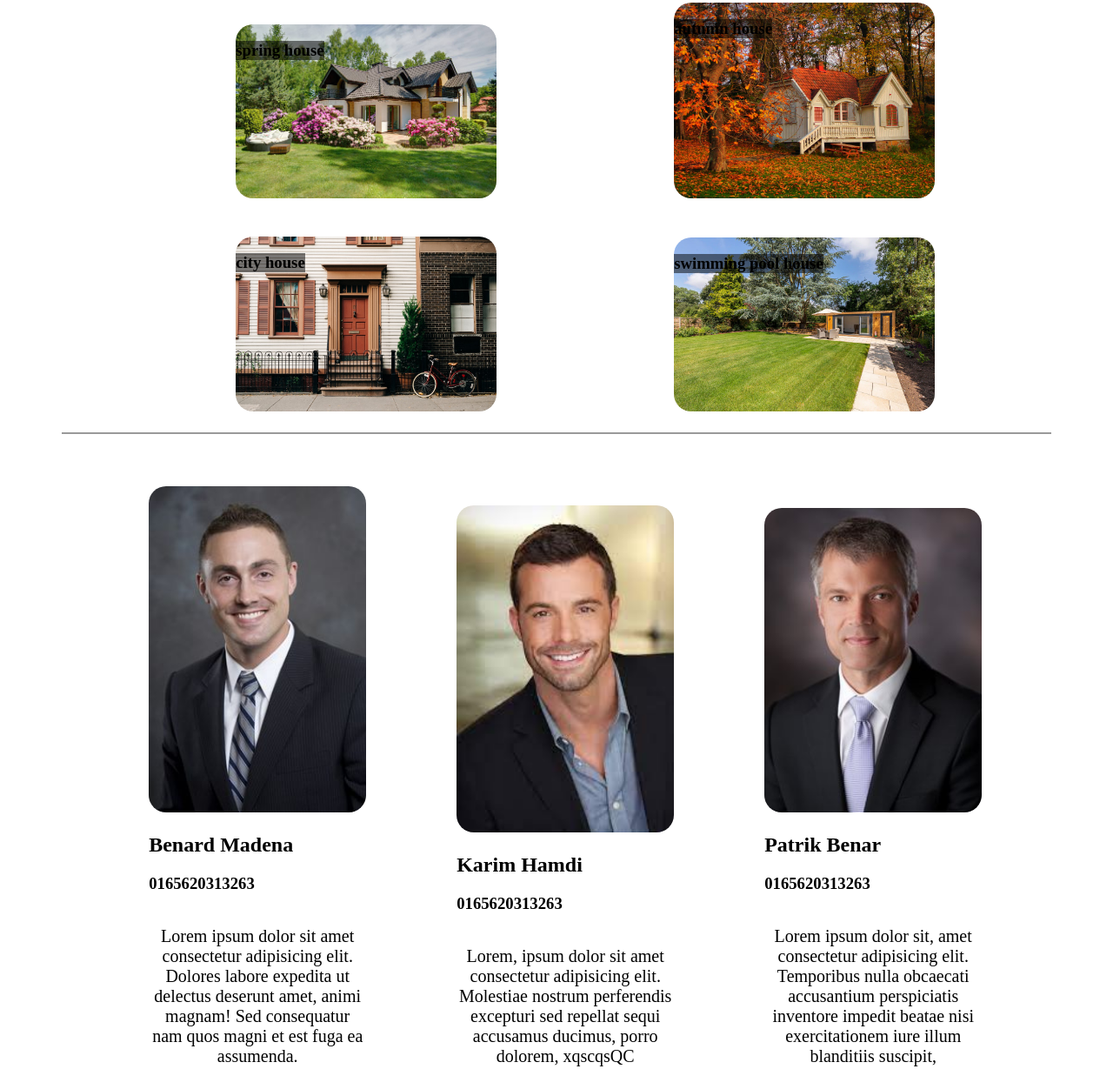
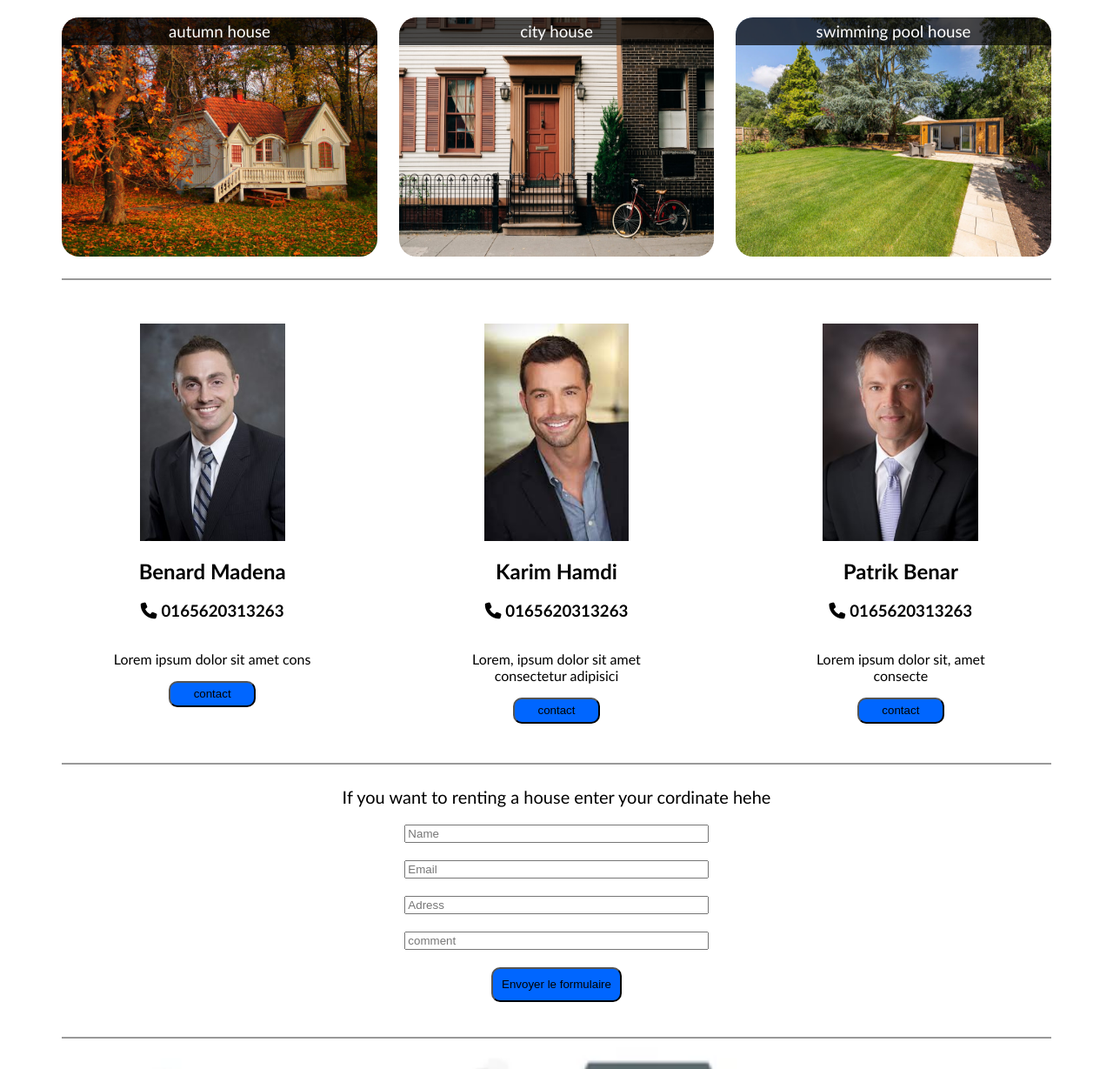
Before and after one commit to Hamza-Harzi/the_destination, a plain HTML site: page index.html in a window 1280 px wide. Shown: the part 1114-2343 px from the top of the page at 87% size. Drawn offline with Linux system fonts and the light colour scheme.

Commit message:
added minor cahnges'

```diff
--- a/index.html
+++ b/index.html
@@ -6,6 +6,7 @@
     <meta http-equiv="X-UA-Compatible" content="IE=edge" />
     <meta name="viewport" content="width=device-width, initial-scale=1.0" />
     <link rel="stylesheet" href="style.css" />
+    <script src="https://kit.fontawesome.com/9a60bb0cb2.js" crossorigin="anonymous"></script>
     <title>My Destination</title>
 </head>
 
@@ -54,27 +55,33 @@
         </section>
 
         <section id="section2">
-            <p></p>
             <div class="proprietary">
-                <img src="./image/bernard.jpg" alt="bernard's photo" />
+                <div class="person" style="background-image: url('./image/bernard.jpg');"  ></div>
+                <div>
                     <h2>Benard Madena</h2>
-                <h3>0165620313263</h3>
-                <p class="descr">Lorem ipsum dolor sit amet consectetur adipisicing elit. Dolores labore expedita ut delectus deserunt amet, animi magnam! Sed consequatur nam quos magni et est fuga ea assumenda. </p>
+                    <h3><i class="fa-solid fa-phone" style="margin-right: 5px;"></i>0165620313263</h3>
+                    <p class="descr">Lorem ipsum dolor sit amet cons</p>
                     <button class="but" type="submit">contact</button>
                 </div>
+            </div>
             <div class="proprietary">
-                <img src="./image/karim.jfif" alt="karim's photo" />
+
+                <div class="person" style="background-image: url('./image/karim.jfif');" alt="karim's photo" ></div>
+                <div>
                     <h2>Karim Hamdi</h2>
-                <h3>0165620313263</h3>
-                <p class="descr">Lorem, ipsum dolor sit amet consectetur adipisicing elit. Molestiae nostrum perferendis excepturi sed repellat sequi accusamus ducimus, porro dolorem, xqscqsQC </p>
+                    <h3><i class="fa-solid fa-phone" style="margin-right: 5px;"></i>0165620313263</h3>
+                    <p class="descr">Lorem, ipsum dolor sit amet consectetur adipisici</p>
                     <button class="but" type="submit">contact</button>
                 </div>
+            </div>
             <div class="proprietary">
-                <img src="./image/patrick.jpg" alt="patrick's photo" />
+                <div class="person" style="background-image: url('./image/patrick.jpg');" alt="patrick's photo" ></div>
+                <div>
                     <h2>Patrik Benar</h2>
-                <h3>0165620313263</h3>
-                <p class="descr">Lorem ipsum dolor sit, amet consectetur adipisicing elit. Temporibus nulla obcaecati accusantium perspiciatis inventore impedit beatae nisi exercitationem iure illum blanditiis suscipit, </p>
+                    <h3><i class="fa-solid fa-phone" style="margin-right: 5px;"></i>0165620313263</h3>
+                    <p class="descr">Lorem ipsum dolor sit, amet consecte</p>
                     <button class="but" type="submit">contact</button>
+                </div>
             </div>
         </section>
 
--- a/style.css
+++ b/style.css
@@ -1,3 +1,8 @@
+body {
+  font-family: "Trebuchet MS", "Lucida Sans Unicode", "Lucida Grande",
+    "Lucida Sans", Arial, sans-serif;
+}
+
 header {
   border-bottom: 2px solid rgba(0, 0, 0, 0.1);
   box-shadow: 0 1px;
@@ -75,27 +80,33 @@ img {
 
 #section1 {
   border-bottom: 2px solid rgba(0, 0, 0, 0.4);
-  padding-bottom: 20px;
+  padding: 25px 0;
+  display: grid;
+  grid-template-columns: auto auto auto;
+  grid-gap: 25px;
 }
 .houses img {
-  width: 300px;
+  width: 100%;
+  height: 100%;
   border-radius: 20px;
 }
 
 .houses h3 {
   position: absolute;
-  top: 10px;
-  top: 0px;
-  background-color: rgba(0, 0, 0, 0.5);
+  top: 0;
   left: 0;
+  color: white;
+  background-color: rgba(0, 0, 0, 0.7);
+  margin: 0;
+  border-top-left-radius: 20px;
+  border-top-right-radius: 20px;
+  width: 100%;
+  text-align: center;
+  padding: 5px 0;
+  font-weight: 500;
 }
 
 .houses {
-  display: inline-block;
-  justify-content: space-between;
-  margin-left: 200px;
-  align-items: center;
-  margin-top: 40px;
   position: relative;
 }
 /*
@@ -110,18 +121,6 @@ img {
   display: block;
 }
 */
-.proprietary {
-  display: inline-block;
-  justify-content: space-between;
-  margin-left: 100px;
-  align-items: center;
-  margin-top: 40px;
-}
-
-.proprietary img {
-  width: 250px;
-  border-radius: 20px/ 20px;
-}
 
 .descr {
   max-width: 250px;
@@ -133,13 +132,33 @@ img {
   border-radius: 10px;
   width: 100px;
   height: 30px;
-  display: block;
-  margin-left: 70px;
 }
 
 #section2 {
   border-bottom: 2px solid rgba(0, 0, 0, 0.4);
   padding-bottom: 20px;
+  display: grid;
+  grid-template-columns: auto auto auto;
+  gap: 50px;
+  margin: 25px 0;
+}
+
+.proprietary {
+  display: flex;
+  flex-direction: column;
+  align-items: center;
+  text-align: left;
+  padding: 25px;
+  text-align: center;
+}
+
+.proprietary .person {
+  height: 250px;
+  width: 100%;
+  background-repeat: no-repeat;
+  background-position: center;
+  background-size: contain;
+  border-radius: 20px/ 20px;
 }
 
 #section3 {
@@ -147,8 +166,7 @@ img {
   padding-bottom: 20px;
 }
 
-#section3,
-p {
+#section3 p {
   text-align: center;
   font-size: 20px;
 }
```
Lines whose indentation alone changed are shown as unchanged.
